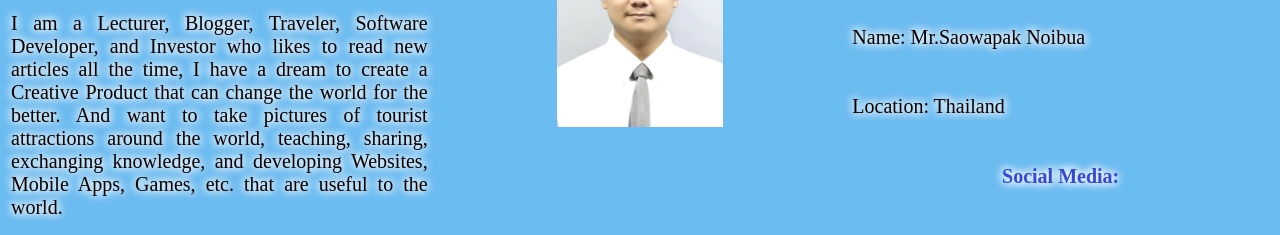
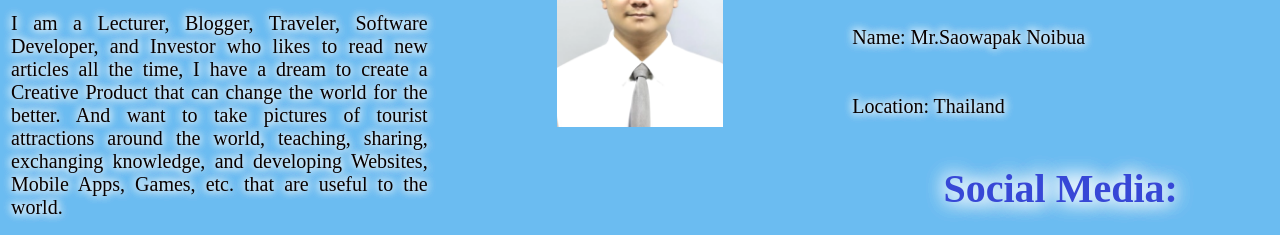
Before and after one commit to HamHarry/Profile, a plain HTML site: page index.html in a window 1280 px wide. Shown: the part 565-800 px from the top of the page. Drawn offline with Linux system fonts and the light colour scheme.

Commit message:
ทดสอบ

```diff
--- a/index.html
+++ b/index.html
@@ -57,7 +57,7 @@
     <th id="th-Details"><h2>Details</h2>
         <h6>Name: Mr.Saowapak Noibua</h6>
         <h6>Location: Thailand</h6>
-            <p>Social Media:</p>
+            <h2>Social Media:</h2>
             <p><a href="http://bit.ly/ajnesttheseriesSubscribe" class="fa fa-youtube" style="font-size: 40px; color: red;"></a>
                 <a href="https://www.facebook.com/ajnesttheseries" class="fa fa-facebook-square" style="font-size: 40px; color: rgb(7, 114, 255);"></a>
                 <a href="https://www.instagram.com/ajnesttheseries/" class="fa fa-instagram" style="font-size: 40px; color: brown;"></a>
```
